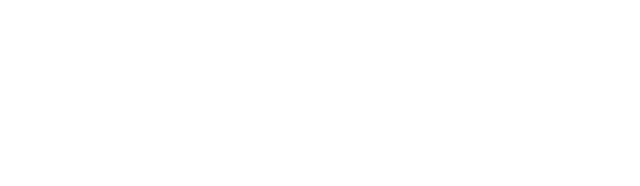
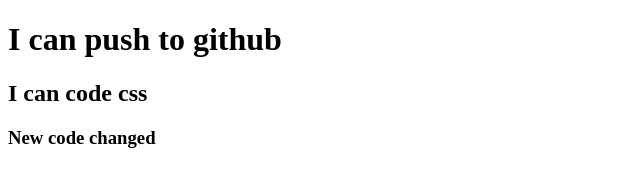
Before and after one commit to neelasen/my-2nd-repo, a plain HTML site: page index.html in a window 1280 px wide. Shown: the whole page, without its empty margins (0-640 px from the left). Drawn offline with Linux system fonts and the light colour scheme.

Commit message:
added header

```diff
--- a/index.html
+++ b/index.html
@@ -7,6 +7,9 @@
     <title>My 2nd github repo</title>
 </head>
 <body>
+    <h1>I can push to github</h1>
+    <h2>I can code css</h2>
+    <h3>New code changed</h3>
 
 </body>
 </html>
```
